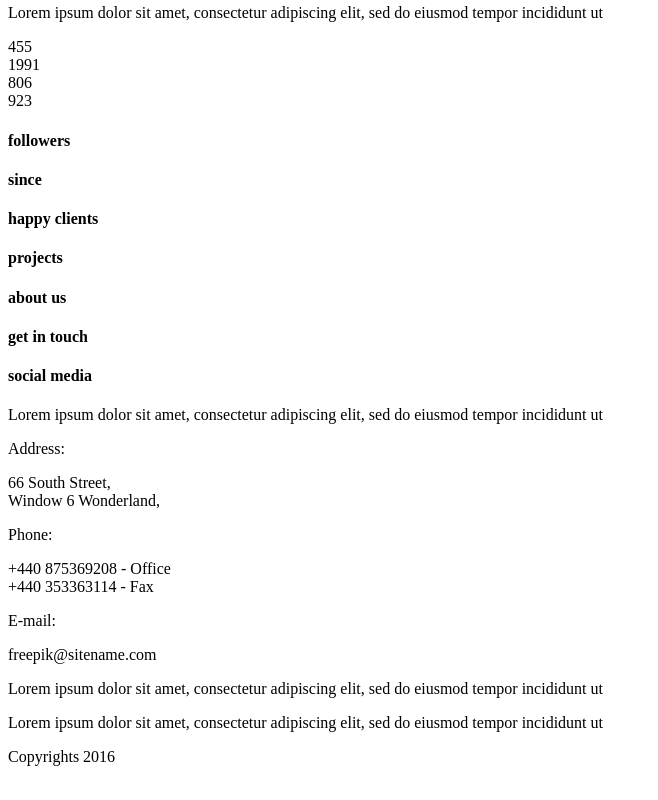
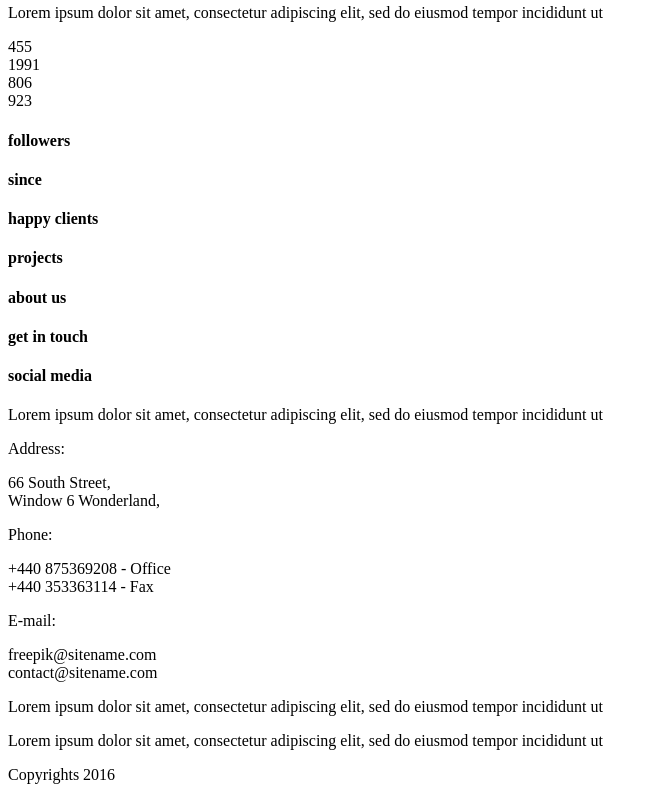
Before and after one commit to tupetmen/learning-git, a plain HTML site: page index.html in a window 1280 px wide. Shown: the part 4766-5566 px from the top of the page, without its empty margins (0-658 px from the left). Drawn offline with nearby package versions, Linux system fonts and the light colour scheme; files that its build step writes are made by us from their sources.

Commit message:
Add second e-mail in footer

```diff
--- a/index.html
+++ b/index.html
@@ -313,7 +313,8 @@
                                     <p class="description white minibold">E-mail:</p>
                                 </div>
                                 <div class="col-8 left">
-                                    <p class="description white">freepik@sitename.com</p>
+                                    <p class="description white">freepik@sitename.com<br>
+                                        contact@sitename.com</p>
                                 </div>
                             </div>
                         </div>
```
